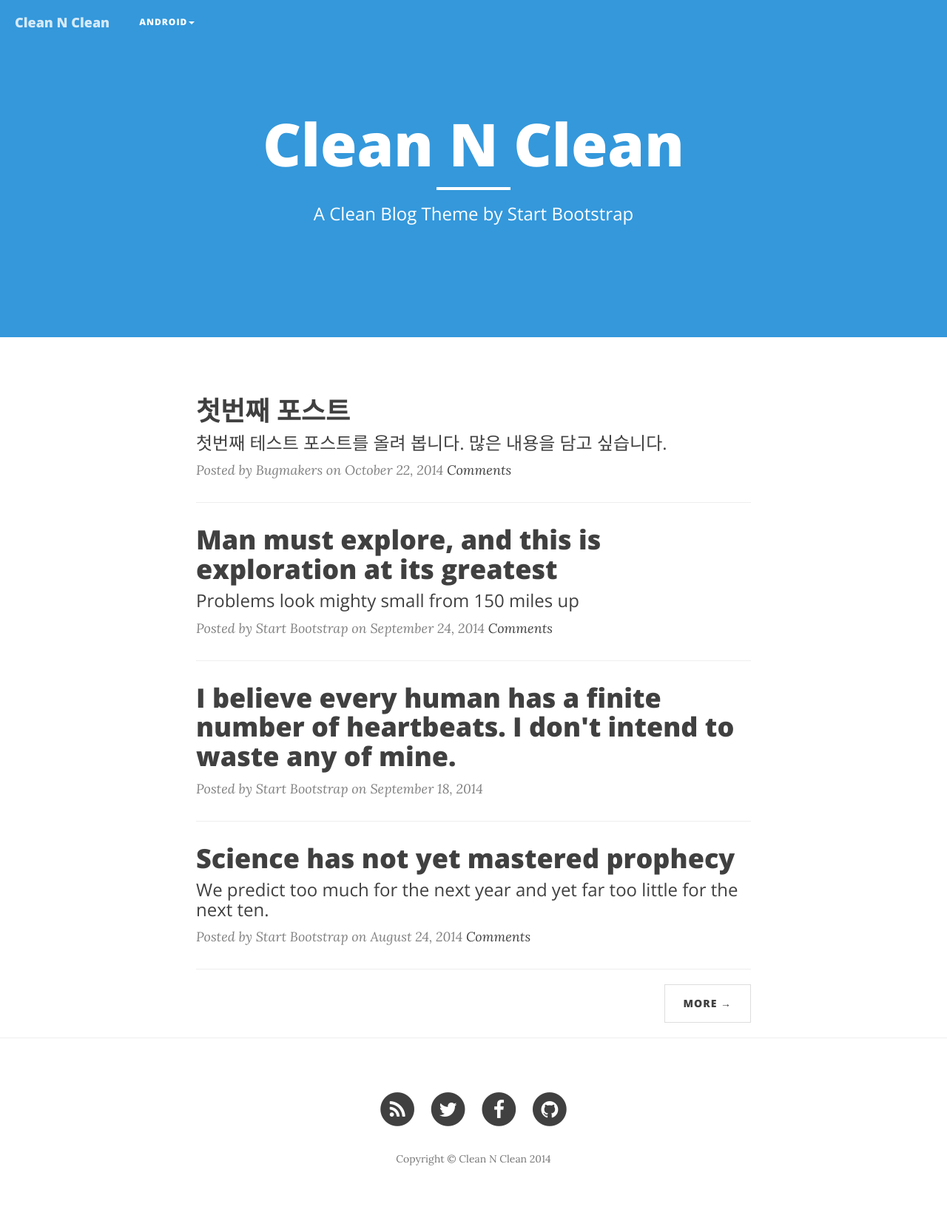
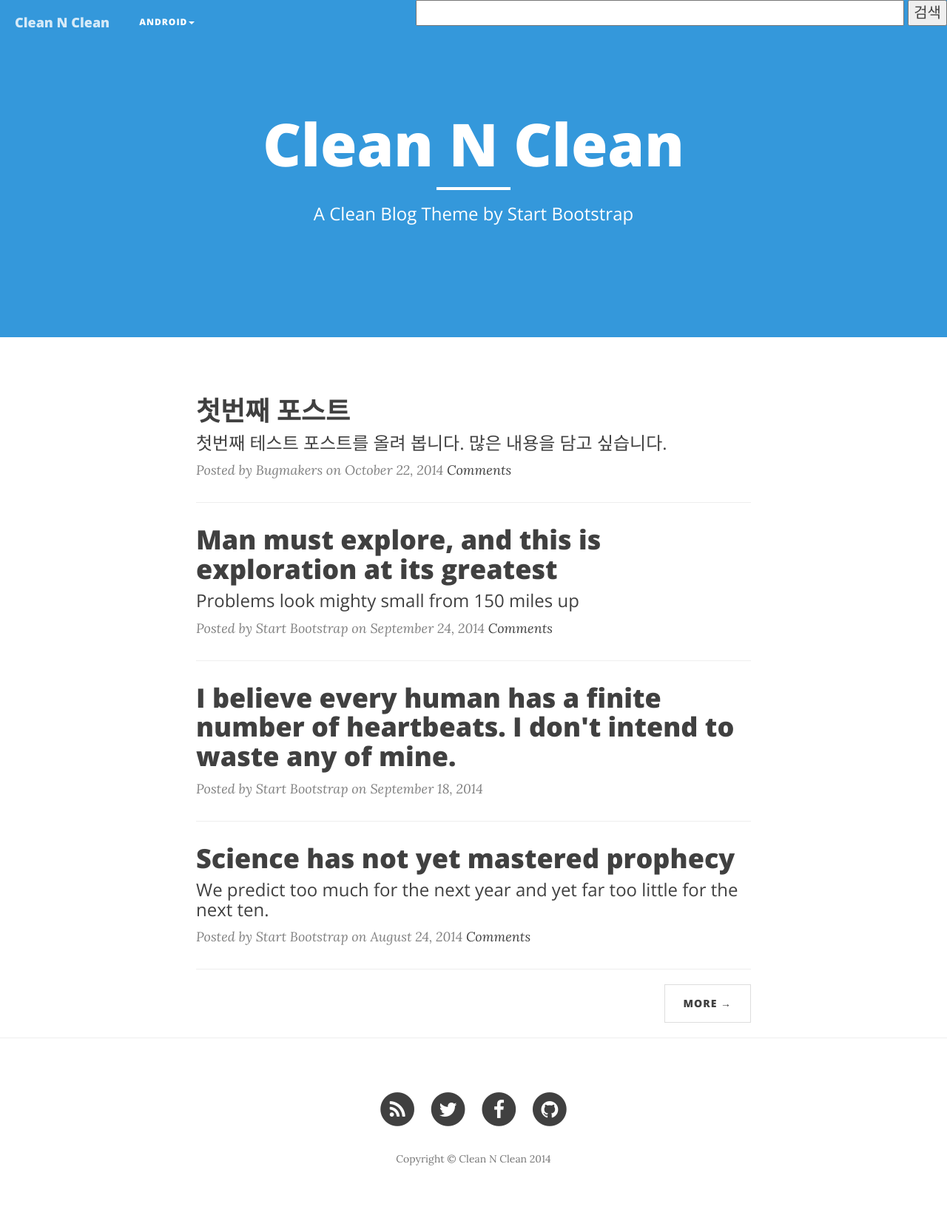
Before and after one commit to bugmakers/bugmakers.github.com, a Jekyll site: the page built from index.html, in a window 1280 px wide. Shown: the whole page at 74% size. Built offline with Jekyll 4.4.1, drawn with Linux system fonts in a browser that asks for light colours; nearby versions of some CDN libraries; Markdown is read by kramdown in place of the engine named in the settings; comment, search, counter and statistics services are not loaded.

Commit message:
Update nav.html

```diff
--- a/_includes/nav.html
+++ b/_includes/nav.html
@@ -29,7 +29,8 @@
             </ul>
             <ul class="nav navbar-nav navbar-right">
                 <li>
-                    {% include googleSearch.html %}
+                    <!--{% include googleSearch.html %}-->
+                    {% include adsenseSearch.html %}
                 </li>
             </ul>
                 <!--
```
